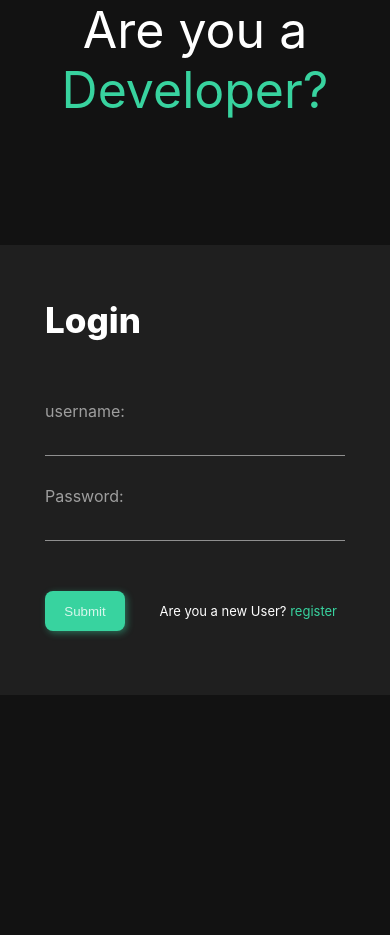
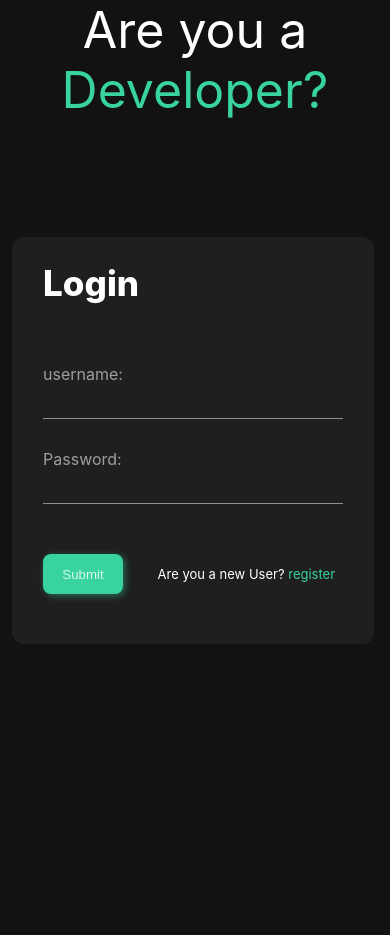
Before and after one commit to code-with-rajeev/algostrike, a Django app: page /login in a window 390 px wide; the page is wider, and only the part inside the window is pictured. Shown: the top 935 px of that part. Run offline with Django 5.2, Linux system fonts and the light colour scheme.

Commit message:
Update login.html

```diff
--- a/templates/login.html
+++ b/templates/login.html
@@ -39,6 +39,31 @@ body:not(.user-is-tabbing) textarea:focus {
 
 /* ########################################################## */
 
+@media (max-width: 1024px){
+h1 {
+
+  font-size: 32px;
+  font-weight: 750;
+}
+}
+
+@media (max-width: 600px){
+h1 {
+
+  font-size: 25px;
+  font-weight: 650;
+}
+}
+
+@media (max-width: 300px){
+h1 {
+
+  font-size: 15px;
+  font-weight: 550;
+}
+}
+
+
 h1 {
   color: white;
 
@@ -49,7 +74,7 @@ h1 {
 .flex-container {
   width: 100vw;
 
-  margin-top: 120px;
+  margin-top: 30%;
 
   display: flex;
   justify-content: center;
@@ -57,29 +82,30 @@ h1 {
 }
 
 .content-container {
-  width: 500px;
-  height: 450px;
+  width: 100%
+  margin-left: 1%;
+  margin-right: 1%;
+  max-width: 500px;
+  max-height: 550px;
+  box-shadow: 5p 5px 1px rgba(0,0,0, 0.199);
+  background: #1f1f1f;
+  border-radius: 12px;
+  padding: 20px 8%;
+
 }
 
 .form-container {
   display: flex;
   justify-content: center;
   align-items: center;
-
-  width: 500px;
-  height: 450px;
-
+  width: 100%;
   margin-top: 5px;
-  padding-top: 20px;
-
-  border-radius: 12px;
-
   display: flex;
   justify-content: center;
   flex-direction: column;
-  box-shadow: 5p 5px 1px rgba(0,0,0, 0.199);
-  background: #1f1f1f;
+
 }
+
 
 .message {
   padding-top:10px;
```
